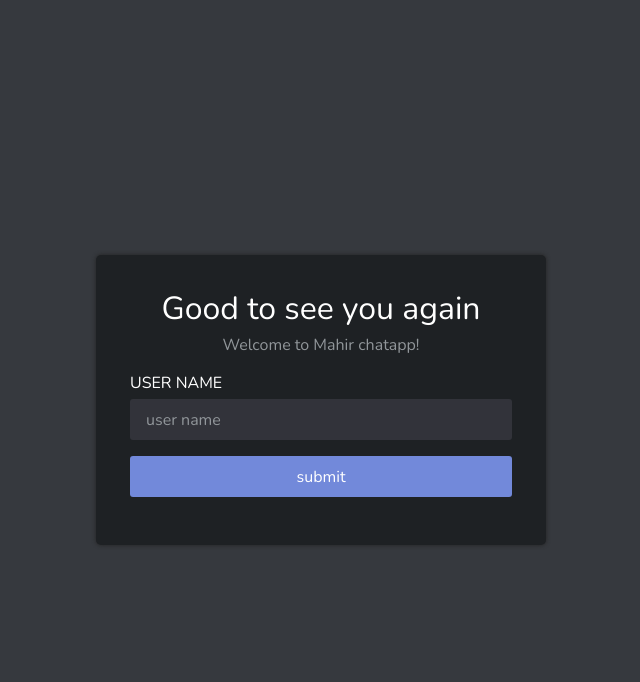
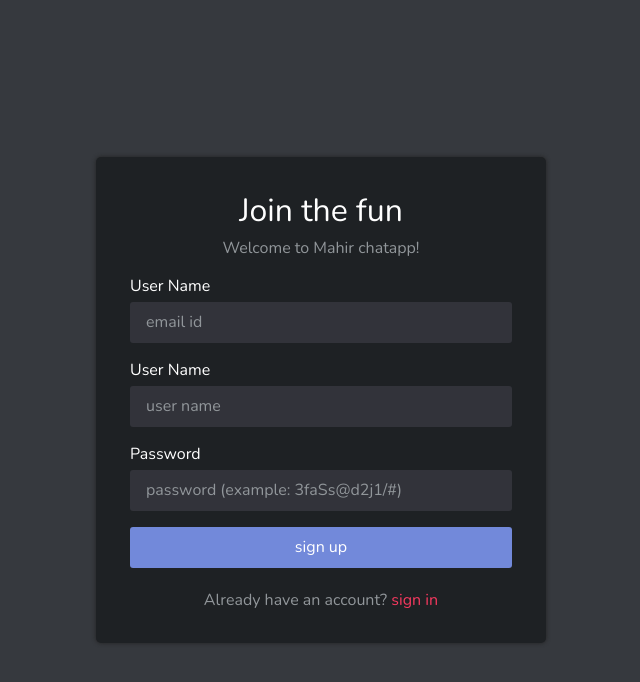
Before and after one commit to Mahii143/Chat-Application-Using-Web-Socket, a React (Create React App) app: page /signup in a window 1280 px wide. Shown: the top 682 px of the page, without its empty margins (319-959 px from the left). Built offline with nearby package versions, Linux system fonts and the light colour scheme.

Commit message:
added signup page

```diff
--- a/src/App.js
+++ b/src/App.js
@@ -3,6 +3,7 @@ import { Route, Routes } from "react-router-dom";
 
 import Login from "./components/Login";
 import ChatApp from "./components/ChatApp";
+import Signup from "./components/Signup";
 
 function App() {
   const [token, setToken] = useState({
@@ -19,9 +20,17 @@ function App() {
 
   if (token.accessToken === null && token.refreshToken === null)
     return (
+      // <div className="app">
+      //   <div className="login-container">
+      //     <Login setToken={setToken} />
+      //   </div>
+      // </div>
       <div className="app">
         <div className="login-container">
-          <Login setToken={setToken} />
+          <Routes>
+            <Route path="/signin" element={<Login setToken={setToken} />} />
+            <Route path="/signup" element={<Signup />} />
+          </Routes>
         </div>
       </div>
     );
--- a/src/components/Login.js
+++ b/src/components/Login.js
@@ -1,10 +1,11 @@
 import React, { useState } from "react";
+import { Link, useNavigate } from "react-router-dom";
 
 import url from "../endpoint.json";
 
 const Login = ({ setToken }) => {
   const [username, setUsername] = useState("");
-
+  const Navigate = useNavigate();
   const getToken = async (username) => {
     const endpoint = url.endpoint + "login";
     try {
@@ -22,7 +23,10 @@ const Login = ({ setToken }) => {
           }
           return res.json();
         })
-        .then((data) => setToken({ ...data }));
+        .then((data) => {
+          setToken({ ...data });
+          Navigate("../");
+        });
     } catch (error) {
       alert(error);
       console.log(error.message);
@@ -37,7 +41,7 @@ const Login = ({ setToken }) => {
     <form onSubmit={handleSubmit} className="login-form">
       <h1>Good to see you again</h1>
       <p>Welcome to Mahir chatapp!</p>
-      <label htmlFor="uname" className='login-input-label'>
+      <label htmlFor="uname" className="login-input-label">
         USER NAME
         <input
           type="text"
@@ -48,7 +52,8 @@ const Login = ({ setToken }) => {
           placeholder="user name"
         />
       </label>
-      <button>submit</button>
+      <button>sign in</button>
+      <p>Don't have an account? <Link to='../signup' className='route-login'>sign up</Link> </p>
     </form>
   );
 };
--- /dev/null
+++ b/src/components/Signup.js
@@ -0,0 +1,88 @@
+import React, { useState } from "react";
+import { useNavigate } from "react-router-dom";
+
+import url from "../endpoint.json";
+import { Link } from "react-router-dom";
+
+const Signup = () => {
+  const [email, setEmail] = useState("");
+  const [username, setUserName] = useState("");
+  const [password, setPassword] = useState("");
+  const Navigate = useNavigate();
+  const handleSubmit = async (e) => {
+    e.preventDefault();
+    const endpointSignup = url.endpoint + "user";
+    try {
+      await fetch(endpointSignup, {
+        method: "POST",
+        headers: {
+          Accept: "application/json",
+          "Content-Type": "application/json",
+        },
+        body: JSON.stringify({
+          email: email,
+          name: username,
+          password: password,
+        }),
+      })
+        .then((resp) => {
+          if (!resp.ok) alert(resp);
+          alert("Account created successfully");
+          Navigate("../signin");
+        })
+        .catch((err) => {
+          console.log(err);
+        });
+    } catch (err) {
+      console.log(err);
+    }
+  };
+  return (
+    <form onSubmit={handleSubmit} className="login-form">
+      <h1>Join the fun</h1>
+      <p>Welcome to Mahir chatapp!</p>
+      <label htmlFor="email" className="login-input-label">
+        User Name
+        <input
+          type="email"
+          name="email"
+          value={email}
+          onChange={(e) => setEmail(e.target.value)}
+          id="email"
+          placeholder="email id"
+        />
+      </label>
+      <label htmlFor="uname" className="login-input-label">
+        User Name
+        <input
+          type="text"
+          name="username"
+          value={username}
+          onChange={(e) => setUserName(e.target.value)}
+          id="uname"
+          placeholder="user name"
+        />
+      </label>
+      <label htmlFor="pwd" className="login-input-label">
+        Password
+        <input
+          type="password"
+          name="password"
+          value={password}
+          onChange={(e) => setPassword(e.target.value)}
+          id="pwd"
+          placeholder="password (example: 3faSs@d2j1/#)"
+        />
+      </label>
+      <button>sign up</button>
+      <p>
+        Already have an account?{" "}
+        <Link to="../signin" className="route-signup">
+          sign in
+        </Link>{" "}
+      </p>
+    </form>
+  );
+};
+
+export default Signup;
--- a/src/index.css
+++ b/src/index.css
@@ -445,3 +445,12 @@ button:hover {
   text-transform: none;
   color:var(--magenda);
 }
+
+.route-login {
+  text-decoration: none;
+  color: var(--greenshade);
+}
+.route-signup {
+  text-decoration: none;
+  color: var(--coral);
+}
```
